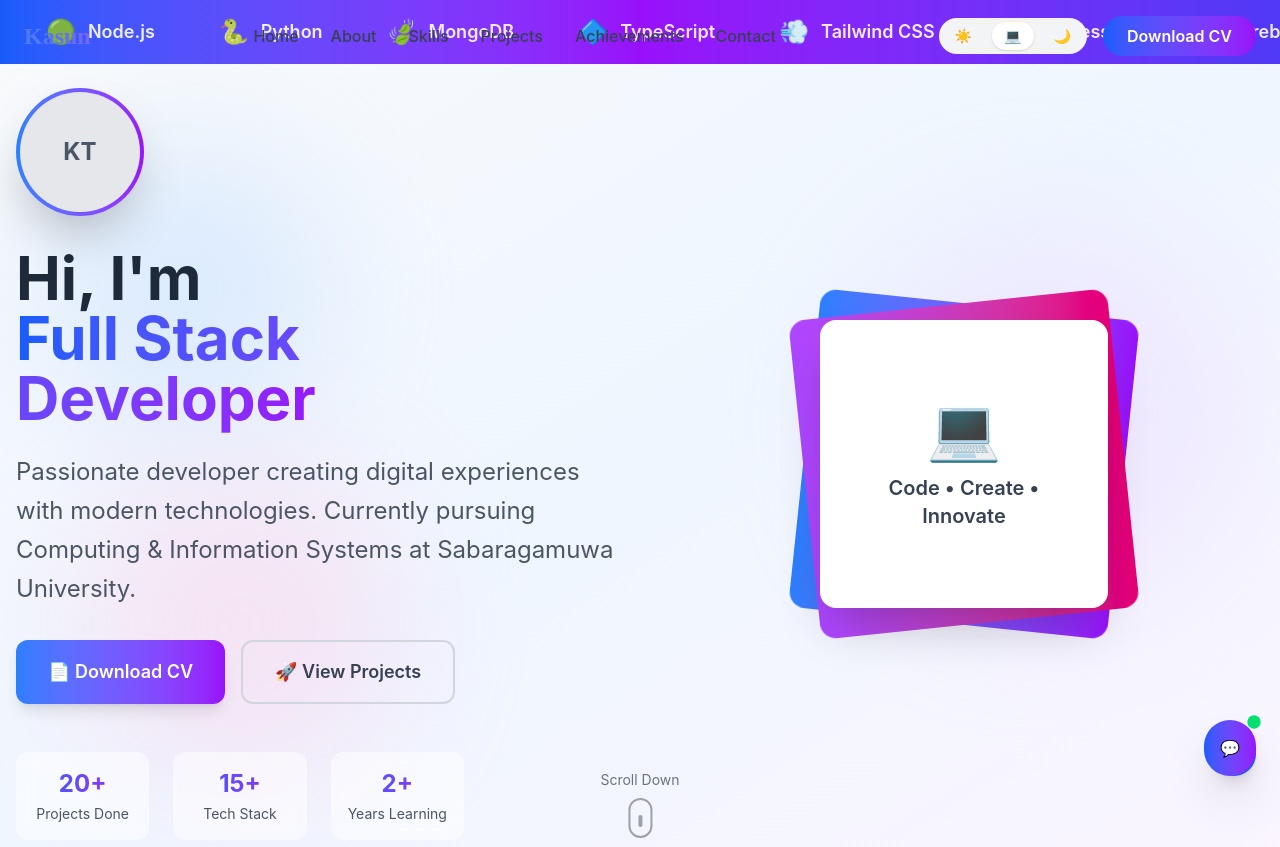
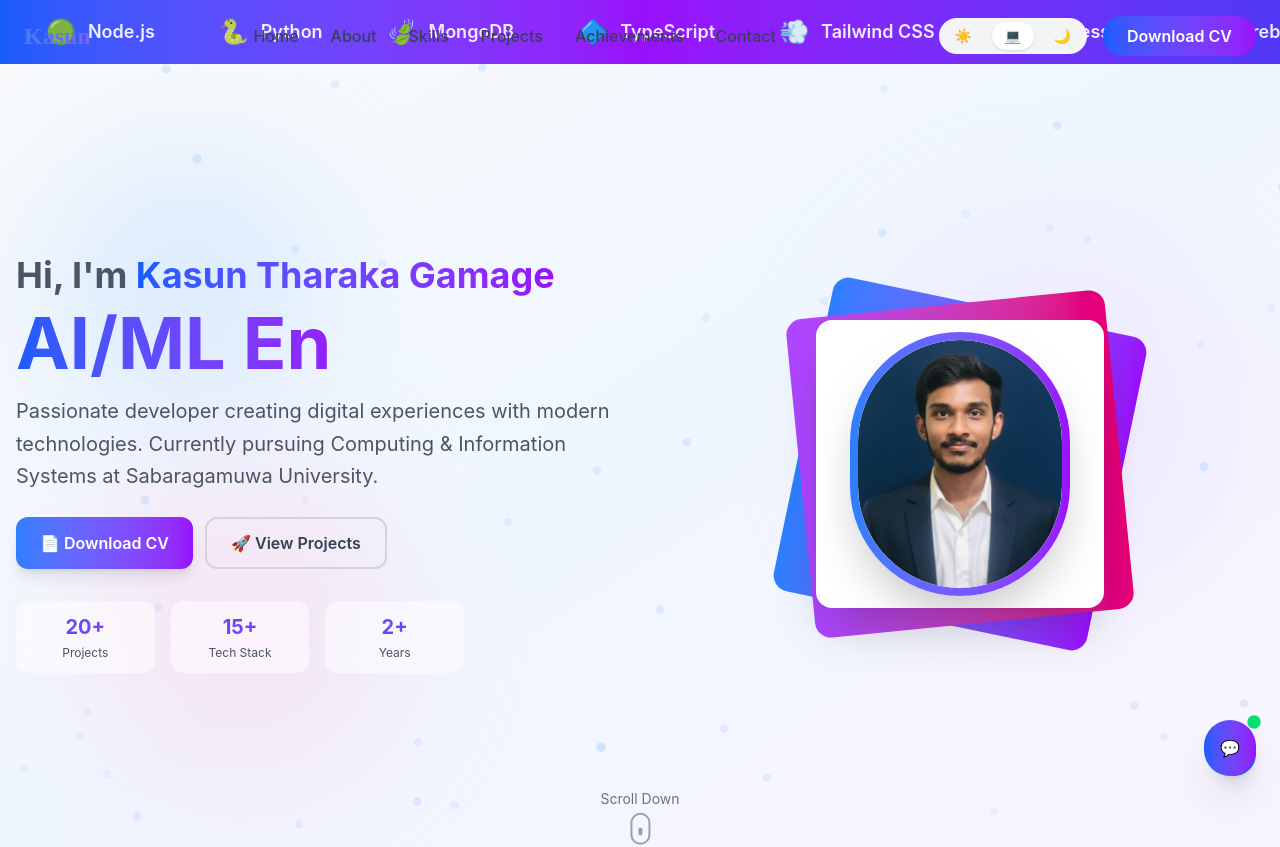
Before and after one commit to KTGamage/My-portfolio, a React (Vite) app in the folder apps/site/: page / in a window 1280 px wide. Shown: the top 847 px of the page. Built offline with nearby package versions, Linux system fonts and the light colour scheme.

Commit message:
Update Profile PIcture Container

```diff
--- a/apps/site/src/components/Hero.jsx
+++ b/apps/site/src/components/Hero.jsx
@@ -1,185 +1,42 @@
-// import React, { useRef } from 'react'
-// import { Canvas, useFrame } from '@react-three/fiber'
-// import { TypeAnimation } from 'react-type-animation'
-// import { motion } from 'framer-motion'
-
-// const RotatingCube = () => {
-//   const meshRef = useRef()
-
-//   useFrame(() => {
-//     meshRef.current.rotation.x += 0.01
-//     meshRef.current.rotation.y += 0.01
-//   })
-
-//   return (
-//     <mesh ref={meshRef}>
-//       <boxGeometry args={[2, 2, 2]} />
-//       <meshStandardMaterial color="#3B82F6" wireframe />
-//     </mesh>
-//   )
-// }
-
-// const FloatingParticles = () => {
-//   const particlesRef = useRef()
-
-//   useFrame((state) => {
-//     particlesRef.current.children.forEach((particle, index) => {
-//       particle.position.y = Math.sin(state.clock.elapsedTime + index) * 0.5
-//       particle.rotation.x += 0.01
-//       particle.rotation.y += 0.01
-//     })
-//   })
-
-//   return (
-//     <group ref={particlesRef}>
-//       {[...Array(20)].map((_, i) => (
-//         <mesh key={i} position={[
-//           (Math.random() - 0.5) * 10,
-//           (Math.random() - 0.5) * 10,
-//           (Math.random() - 0.5) * 10
-//         ]}>
-//           <sphereGeometry args={[0.05, 8, 8]} />
-//           <meshBasicMaterial color="#ffffff" />
-//         </mesh>
-//       ))}
-//     </group>
-//   )
-// }
-
-// const Hero = () => {
-//   const handleDownloadCV = () => {
-//     // This would typically download a file
-//     const link = document.createElement('a')
-//     link.href = '/cv.pdf'
-//     link.download = 'YourName_CV.pdf'
-//     link.click()
-//   }
-
-//   return (
-//     <section id="home" className="min-h-screen flex items-center justify-center relative bg-gradient-to-br from-gray-900 via-blue-900 to-purple-900 overflow-hidden">
-//       {/* 3D Background */}
-//       <div className="absolute inset-0 opacity-30">
-//         <Canvas>
-//           <ambientLight intensity={0.5} />
-//           <pointLight position={[10, 10, 10]} />
-//           <RotatingCube />
-//           <FloatingParticles />
-//         </Canvas>
-//       </div>
-
-//       <div className="text-center text-white z-10 container mx-auto px-6">
-//         <motion.div
-//           initial={{ scale: 0 }}
-//           animate={{ scale: 1 }}
-//           transition={{ duration: 0.5 }}
-//           className="mb-8"
-//         >
-//           <img
-//             src="/profile.jpg"
-//             alt="Profile"
-//             className="w-48 h-48 rounded-full mx-auto mb-6 border-4 border-white shadow-2xl"
-//           />
-//         </motion.div>
-
-//         <motion.h1
-//           initial={{ opacity: 0, y: 50 }}
-//           animate={{ opacity: 1, y: 0 }}
-//           transition={{ duration: 0.8 }}
-//           className="text-6xl md:text-7xl font-bold mb-6"
-//         >
-//           <TypeAnimation
-//             sequence={[
-//               'Hi, I\'m John',
-//               2000,
-//               'Full Stack Developer',
-//               2000,
-//               'AI/ML Enthusiast',
-//               2000,
-//               'Mobile Developer',
-//               2000,
-//             ]}
-//             speed={50}
-//             repeat={Infinity}
-//             className="gradient-text"
-//           />
-//         </motion.h1>
-
-//         <motion.p
-//           initial={{ opacity: 0, y: 30 }}
-//           animate={{ opacity: 1, y: 0 }}
-//           transition={{ delay: 0.3, duration: 0.8 }}
-//           className="text-xl md:text-2xl mb-8 text-gray-300 max-w-2xl mx-auto"
-//         >
-//           Computing & Information Systems Undergraduate at Sabaragamuwa University of Sri Lanka
-//         </motion.p>
-
-//         <motion.div
-//           initial={{ y: 50, opacity: 0 }}
-//           animate={{ y: 0, opacity: 1 }}
-//           transition={{ delay: 0.6, duration: 0.8 }}
-//           className="flex flex-col sm:flex-row gap-4 justify-center items-center"
-//         >
-//           <button
-//             onClick={handleDownloadCV}
-//             className="bg-blue-600 hover:bg-blue-700 px-8 py-4 rounded-lg font-semibold text-lg transition-all duration-300 transform hover:scale-105 shadow-lg"
-//           >
-//             📄 Download CV
-//           </button>
-//           <button className="border-2 border-white hover:bg-white hover:text-gray-900 px-8 py-4 rounded-lg font-semibold text-lg transition-all duration-300 transform hover:scale-105">
-//             🚀 View Projects
-//           </button>
-//         </motion.div>
-
-//         {/* Scroll indicator */}
-//         <motion.div
-//           initial={{ opacity: 0 }}
-//           animate={{ opacity: 1 }}
-//           transition={{ delay: 1.2 }}
-//           className="absolute bottom-8 left-1/2 transform -translate-x-1/2"
-//         >
-//           <motion.div
-//             animate={{ y: [0, 10, 0] }}
-//             transition={{ duration: 2, repeat: Infinity }}
-//             className="w-6 h-10 border-2 border-white rounded-full flex justify-center"
-//           >
-//             <motion.div
-//               animate={{ y: [0, 12, 0] }}
-//               transition={{ duration: 2, repeat: Infinity }}
-//               className="w-1 h-3 bg-white rounded-full mt-2"
-//             />
-//           </motion.div>
-//         </motion.div>
-//       </div>
-//     </section>
-//   )
-// }
-
-// export default Hero
-
-
-
-
-
-
-
-
-// components/Hero.jsx
 import React from 'react'
 import { TypeAnimation } from 'react-type-animation'
 import { motion } from 'framer-motion'
 
 const Hero = () => {
   return (
-    <section id="home" className="min-h-screen relative bg-gradient-to-br from-slate-50 via-blue-50 to-purple-50 dark:from-gray-900 dark:via-gray-800 dark:to-purple-900 overflow-hidden">
-      {/* Background Elements */}
+    <section id="home" className="h-screen relative bg-gradient-to-br from-slate-50 via-blue-50 to-purple-50 dark:from-gray-900 dark:via-gray-800 dark:to-purple-900 overflow-hidden">
+      {/* 3D Dot Animation Background */}
       <div className="absolute inset-0">
-        <div className="absolute top-20 left-10 w-72 h-72 bg-blue-200 dark:bg-blue-800 rounded-full blur-3xl opacity-40 animate-pulse"></div>
-        <div className="absolute top-40 right-10 w-96 h-96 bg-purple-200 dark:bg-purple-800 rounded-full blur-3xl opacity-30 animate-pulse delay-1000"></div>
-        <div className="absolute bottom-20 left-20 w-80 h-80 bg-pink-200 dark:bg-pink-800 rounded-full blur-3xl opacity-40 animate-pulse delay-2000"></div>
+        {/* Animated dots */}
+        {[...Array(50)].map((_, i) => (
+          <motion.div
+            key={i}
+            className="absolute w-2 h-2 bg-blue-400/30 dark:bg-blue-600/40 rounded-full"
+            style={{
+              left: `${Math.random() * 100}%`,
+              top: `${Math.random() * 100}%`,
+            }}
+            animate={{
+              y: [0, -20, 0],
+              opacity: [0.3, 0.7, 0.3],
+              scale: [1, 1.2, 1],
+            }}
+            transition={{
+              duration: 3 + Math.random() * 2,
+              repeat: Infinity,
+              delay: Math.random() * 2,
+            }}
+          />
+        ))}
+
+        {/* Background gradient elements */}
+        <div className="absolute top-20 left-10 w-72 h-72 bg-blue-200 dark:bg-blue-800 rounded-full blur-3xl opacity-40"></div>
+        <div className="absolute top-40 right-10 w-96 h-96 bg-purple-200 dark:bg-purple-800 rounded-full blur-3xl opacity-30"></div>
+        <div className="absolute bottom-20 left-20 w-80 h-80 bg-pink-200 dark:bg-pink-800 rounded-full blur-3xl opacity-40"></div>
       </div>
 
-      <div className="relative z-10 container mx-auto px-4 min-h-screen flex items-center justify-center">
-        <div className="grid lg:grid-cols-2 gap-12 items-center w-full">
+      <div className="relative z-10 container mx-auto px-4 h-full flex items-center justify-center">
+        <div className="grid lg:grid-cols-2 gap-8 items-center w-full max-w-7xl mx-auto">
           {/* Text Content */}
           <motion.div
             initial={{ opacity: 0, x: -50 }}
@@ -187,32 +44,21 @@ const Hero = () => {
             transition={{ duration: 0.8 }}
             className="text-center lg:text-left"
           >
-            <motion.div
-              initial={{ scale: 0 }}
-              animate={{ scale: 1 }}
-              transition={{ delay: 0.2, type: "spring", stiffness: 200 }}
-              className="mb-8"
-            >
-              <div className="w-32 h-32 mx-auto lg:mx-0 bg-gradient-to-r from-blue-500 to-purple-600 rounded-full p-1 shadow-2xl">
-                <div className="w-full h-full bg-gray-200 dark:bg-gray-700 rounded-full flex items-center justify-center">
-                  <span className="text-2xl font-bold text-gray-600 dark:text-gray-300">KT</span>
-                </div>
-              </div>
-            </motion.div>
-
             <motion.h1
               initial={{ opacity: 0, y: 30 }}
               animate={{ opacity: 1, y: 0 }}
               transition={{ delay: 0.3 }}
-              className="text-4xl md:text-6xl font-bold mb-6 text-gray-800 dark:text-white"
+              className="text-4xl md:text-6xl lg:text-7xl font-bold mb-4 text-gray-800 dark:text-white"
             >
-              <span className="block">Hi, I'm</span>
+              <span className="block text-2xl md:text-3xl lg:text-4xl mb-3 text-gray-600 dark:text-gray-300">
+                Hi, I'm <span className="bg-gradient-to-r from-blue-600 to-purple-600 bg-clip-text text-transparent font-bold">Kasun Tharaka Gamage</span>
+              </span>
               <span className="bg-gradient-to-r from-blue-600 to-purple-600 bg-clip-text text-transparent">
                 <TypeAnimation
                   sequence={[
-                    'Kasun Tharak',
+                    'Full Stack Developer',
                     2000,
-                    'Full Stack Developer',
+                    'AI/ML Enthusiast',
                     2000,
                     'UI/UX Enthusiast',
                     2000,
@@ -229,7 +75,7 @@ const Hero = () => {
               initial={{ opacity: 0, y: 30 }}
               animate={{ opacity: 1, y: 0 }}
               transition={{ delay: 0.5 }}
-              className="text-xl md:text-2xl mb-8 text-gray-600 dark:text-gray-300 max-w-2xl leading-relaxed"
+              className="text-lg md:text-xl mb-6 text-gray-600 dark:text-gray-300 max-w-2xl leading-relaxed"
             >
               Passionate developer creating digital experiences with modern technologies.
               Currently pursuing Computing & Information Systems at Sabaragamuwa University.
@@ -239,19 +85,19 @@ const Hero = () => {
               initial={{ y: 50, opacity: 0 }}
               animate={{ y: 0, opacity: 1 }}
               transition={{ delay: 0.7 }}
-              className="flex flex-col sm:flex-row gap-4 justify-center lg:justify-start"
+              className="flex flex-col sm:flex-row gap-3 justify-center lg:justify-start"
             >
               <motion.button
                 whileHover={{ scale: 1.05 }}
                 whileTap={{ scale: 0.95 }}
-                className="bg-gradient-to-r from-blue-500 to-purple-600 text-white px-8 py-4 rounded-xl font-semibold text-lg shadow-lg hover:shadow-xl transition-all duration-300"
+                className="bg-gradient-to-r from-blue-500 to-purple-600 text-white px-6 py-3 rounded-xl font-semibold text-base shadow-lg hover:shadow-xl transition-all duration-300"
               >
                 📄 Download CV
               </motion.button>
               <motion.button
                 whileHover={{ scale: 1.05 }}
                 whileTap={{ scale: 0.95 }}
-                className="border-2 border-gray-300 dark:border-gray-600 text-gray-700 dark:text-gray-300 px-8 py-4 rounded-xl font-semibold text-lg hover:bg-gray-50 dark:hover:bg-gray-800 transition-all duration-300"
+                className="border-2 border-gray-300 dark:border-gray-600 text-gray-700 dark:text-gray-300 px-6 py-3 rounded-xl font-semibold text-base hover:bg-gray-50 dark:hover:bg-gray-800 transition-all duration-300"
               >
                 🚀 View Projects
               </motion.button>
@@ -262,35 +108,68 @@ const Hero = () => {
               initial={{ opacity: 0, y: 30 }}
               animate={{ opacity: 1, y: 0 }}
               transition={{ delay: 0.9 }}
-              className="grid grid-cols-3 gap-6 mt-12 max-w-md mx-auto lg:mx-0"
+              className="grid grid-cols-3 gap-4 mt-8 max-w-md mx-auto lg:mx-0"
             >
               {[
-                { number: '20+', label: 'Projects Done' },
+                { number: '20+', label: 'Projects' },
                 { number: '15+', label: 'Tech Stack' },
-                { number: '2+', label: 'Years Learning' }
+                { number: '2+', label: 'Years' }
               ].map((stat, index) => (
-                <div key={index} className="text-center p-4 bg-white/50 dark:bg-gray-800/50 rounded-xl backdrop-blur-sm">
-                  <div className="text-2xl font-bold bg-gradient-to-r from-blue-600 to-purple-600 bg-clip-text text-transparent">{stat.number}</div>
-                  <div className="text-sm text-gray-600 dark:text-gray-400 mt-1">{stat.label}</div>
+                <div key={index} className="text-center p-3 bg-white/50 dark:bg-gray-800/50 rounded-xl backdrop-blur-sm">
+                  <div className="text-xl font-bold bg-gradient-to-r from-blue-600 to-purple-600 bg-clip-text text-transparent">{stat.number}</div>
+                  <div className="text-xs text-gray-600 dark:text-gray-400 mt-1">{stat.label}</div>
                 </div>
               ))}
             </motion.div>
           </motion.div>
 
-          {/* Visual Element */}
+          {/* Visual Element - Now visible on all screens */}
           <motion.div
             initial={{ opacity: 0, x: 50 }}
             animate={{ opacity: 1, x: 0 }}
             transition={{ duration: 0.8 }}
-            className="hidden lg:flex items-center justify-center"
+            className="flex items-center justify-center"
           >
             <div className="relative">
-              <div className="w-80 h-80 bg-gradient-to-r from-blue-500 to-purple-600 rounded-2xl rotate-6 animate-pulse"></div>
-              <div className="absolute inset-0 w-80 h-80 bg-gradient-to-r from-purple-500 to-pink-600 rounded-2xl -rotate-6 animate-pulse delay-1000"></div>
-              <div className="absolute inset-4 bg-white dark:bg-gray-800 rounded-2xl shadow-2xl flex items-center justify-center">
-                <div className="text-center p-8">
-                  <div className="text-6xl mb-4">💻</div>
-                  <div className="text-xl font-semibold text-gray-700 dark:text-gray-300">Code • Create • Innovate</div>
+              {/* Rotated background elements */}
+              <motion.div
+                animate={{ rotate: 12 }}
+                transition={{ duration: 4, repeat: Infinity, repeatType: "reverse" }}
+                className="w-64 h-64 md:w-80 md:h-80 bg-gradient-to-r from-blue-500 to-purple-600 rounded-2xl"
+              ></motion.div>
+
+              <motion.div
+                animate={{ rotate: -8 }}
+                transition={{ duration: 3, repeat: Infinity, repeatType: "reverse" }}
+                className="absolute inset-0 w-64 h-64 md:w-80 md:h-80 bg-gradient-to-r from-purple-500 to-pink-600 rounded-2xl"
+              ></motion.div>
+
+              {/* Profile Picture Container */}
+              <div className="absolute inset-4 bg-white dark:bg-gray-800 rounded-2xl shadow-2xl flex items-center justify-center overflow-hidden">
+                <div className="text-center p-4 w-full h-full flex items-center justify-center">
+                  <motion.div
+                    initial={{ scale: 0 }}
+                    animate={{ scale: 1 }}
+                    transition={{ delay: 0.5, type: "spring", stiffness: 200 }}
+                    className="w-44 h-48 md:w-55 md:h-66 bg-gradient-to-r from-blue-500 to-purple-600 rounded-full p-2 shadow-2xl"
+                  >
+                    <div className="w-full h-full bg-gray-200 dark:bg-gray-700 rounded-full flex items-center justify-center overflow-hidden">
+                      {/* Replace with your actual profile picture */}
+                      <img
+                        src="/profile.jpg"
+                        alt="Kasun Tharaka Gamage"
+                        className="w-full h-full object-cover rounded-full"
+                        onError={(e) => {
+                          e.target.style.display = 'none';
+                          e.target.nextSibling.style.display = 'flex';
+                        }}
+                      />
+                      {/* Fallback if image doesn't load */}
+                      <div className="hidden w-full h-full items-center justify-center bg-gradient-to-r from-blue-400 to-purple-500 rounded-full">
+                        <span className="text-4xl md:text-5xl font-bold text-white">KT</span>
+                      </div>
+                    </div>
+                  </motion.div>
                 </div>
               </div>
             </div>
@@ -303,19 +182,19 @@ const Hero = () => {
         initial={{ opacity: 0 }}
         animate={{ opacity: 1 }}
         transition={{ delay: 1.2 }}
-        className="absolute bottom-8 left-1/2 transform -translate-x-1/2"
+        className="absolute bottom-6 left-1/2 transform -translate-x-1/2"
       >
         <motion.div
-          animate={{ y: [0, 10, 0] }}
+          animate={{ y: [0, 8, 0] }}
           transition={{ duration: 2, repeat: Infinity }}
           className="flex flex-col items-center text-gray-500 dark:text-gray-400"
         >
-          <span className="text-sm mb-2">Scroll Down</span>
-          <div className="w-6 h-10 border-2 border-gray-400 dark:border-gray-600 rounded-full flex justify-center">
+          <span className="text-sm mb-1">Scroll Down</span>
+          <div className="w-5 h-8 border-2 border-gray-400 dark:border-gray-600 rounded-full flex justify-center">
             <motion.div
-              animate={{ y: [0, 12, 0] }}
+              animate={{ y: [0, 8, 0] }}
               transition={{ duration: 2, repeat: Infinity }}
-              className="w-1 h-3 bg-gray-400 dark:bg-gray-600 rounded-full mt-2"
+              className="w-1 h-2 bg-gray-400 dark:bg-gray-600 rounded-full mt-2"
             />
           </div>
         </motion.div>
```
